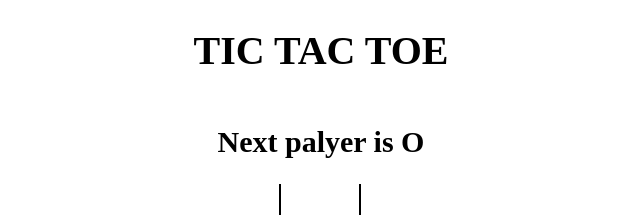
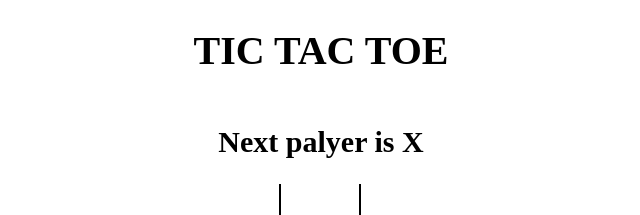
Before and after one commit to pariksh1th/TicTacTeo, a React (Vite) app: page / in a window 1280 px wide. Shown: the top 215 px of the page, without its empty margins (319-959 px from the left). Built offline with nearby package versions, Linux system fonts and the light colour scheme.

Commit message:
added history

```diff
--- a/src/App.jsx
+++ b/src/App.jsx
@@ -4,35 +4,40 @@ import Board from './Board';
 import calculateWinner from './winner';
 
 function App() {
-  const [board, setBoard] = useState(Array(9).fill(null));
-  const [isNext, setIsNext] = useState(false);
-
-  const winner = calculateWinner(board);
+  const [history, setHistory] = useState([
+    { board: Array(9).fill(null), isNext: true },
+  ]);
+  const [currentMove, setCurrentMove] = useState(0);
+  const current = history[currentMove];
+  const winner = calculateWinner(current.board);
   console.log(winner);
+  console.log(current);
 
   const massage = winner
     ? `Winner is ${winner} `
-    : `Next palyer is ${isNext ? 'X' : 'O'}`;
+    : `Next palyer is ${current.isNext ? 'X' : 'O'}`;
 
   const handleClick = position => {
-    if (board[position]) return;
-    setBoard(perv => {
-      return perv.map((Square, pos) => {
+    if (current.board[position] || winner) return;
+    setHistory(perv => {
+      const last = perv[perv.length - 1];
+      const newBoard = last.board.map((Square, pos) => {
         if (position === pos) {
-          return isNext ? 'X' : 'O';
+          return last.isNext ? 'X' : 'O';
         }
         return Square;
       });
+      return perv.concat({ board: newBoard, isNext: !last.isNext });
     });
 
-    setIsNext(perv => !perv);
+    setCurrentMove(perv => perv + 1);
   };
 
   return (
     <div className="app">
       <h1>TIC TAC TOE</h1>
       <h2>{massage}</h2>
-      <Board board={board} handleClick={handleClick} />
+      <Board board={current.board} handleClick={handleClick} />
     </div>
   );
 }
```
